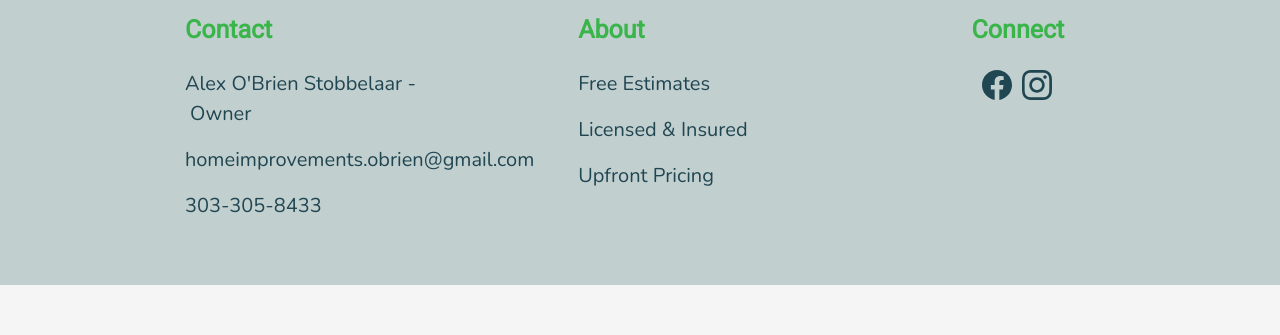
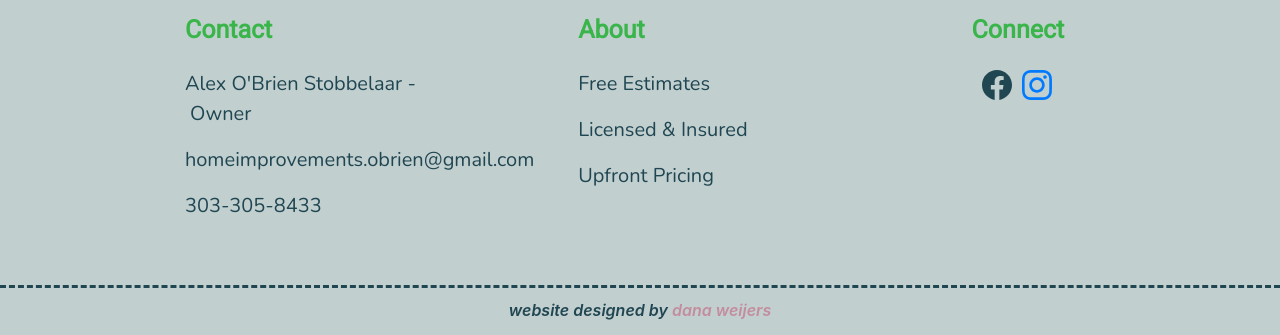
Before and after one commit to dakuglin/obrien-home-improvement, a React (Create React App) app: page /projects in a window 1280 px wide. Shown: the part 1163-1498 px from the top of the page. Before the commit the page ends 1448 px from the top, so only its background shows below. Built offline with nearby package versions, Linux system fonts and the light colour scheme; no server answers.

Commit message:
added credit link to footer

```diff
--- a/src/components/AboutSection.tsx
+++ b/src/components/AboutSection.tsx
@@ -17,7 +17,6 @@ export const AboutSection: FC = () => {
     </AboutMain>
     <AboutMainContact>
       303-305-8433
-      <br />
       homeimprovements.obrien@gmail.com
     </AboutMainContact>
 
--- a/src/components/Footer.tsx
+++ b/src/components/Footer.tsx
@@ -7,6 +7,7 @@ import {
   Img,
   FooterTitle,
   FooterContent,
+  FooterCredit,
 } from "../styles/Footer";
 import {
   SiInstagram,
@@ -53,12 +54,23 @@ export const Footer: FC = () => {
               <FooterTitle>Connect</FooterTitle>
               <FooterContent>
                 <SiFacebook className="social-media-icon"/>
-                <SiInstagram className="social-media-icon"/>
+                <a href="https://www.instagram.com/obrienhomeimprovement/?hl=en" target="_#">
+                  <SiInstagram className="social-media-icon"/>
+                </a>
               </FooterContent>
             </Col>
           </Row>
         </Container>
       </FooterWrapper>
+      <FooterCredit>
+        <Row>
+          <Col sm={12}>
+            <p>
+              website designed by <a href="https://dana-weijers-portfolio.herokuapp.com/" target="_#"><span className="credit-link">dana weijers</span></a>
+            </p>
+          </Col>
+        </Row>
+      </FooterCredit>
     </FooterContainer>
     </>
   );
--- a/src/components/ProjectSection.tsx
+++ b/src/components/ProjectSection.tsx
@@ -1,6 +1,7 @@
 import React, { FC } from "react";
 import { Card, Container, Row, Col, Carousel } from "react-bootstrap";
 import { ProjectSectionContainer, Title } from "../styles/ProjectSection";
+import { Hero } from "../components/Hero";
 
 export const ProjectSection: FC = () => {
   return (
@@ -13,7 +14,8 @@ export const ProjectSection: FC = () => {
           <Card>
             <Carousel>
               <Carousel.Item>
-                <Card.Img variant="top" src="https://images.unsplash.com/photo-1584622650111-993a426fbf0a?ixid=MXwxMjA3fDB8MHxwaG90by1wYWdlfHx8fGVufDB8fHw%3D&ixlib=rb-1.2.1&auto=format&fit=crop&w=1950&q=80" />
+                {/* <Card.Img variant="top" src="https://images.unsplash.com/photo-1584622650111-993a426fbf0a?ixid=MXwxMjA3fDB8MHxwaG90by1wYWdlfHx8fGVufDB8fHw%3D&ixlib=rb-1.2.1&auto=format&fit=crop&w=1950&q=80" /> */}
+                <Hero img_url="https://images.unsplash.com/photo-1584622650111-993a426fbf0a?ixid=MXwxMjA3fDB8MHxwaG90by1wYWdlfHx8fGVufDB8fHw%3D&ixlib=rb-1.2.1&auto=format&fit=crop&w=1950&q=80" img_alt="Bathroom"/>
               </Carousel.Item>
               <Carousel.Item>
                 <Card.Img variant="top" src="https://images.unsplash.com/photo-1484154218962-a197022b5858?ixid=MXwxMjA3fDB8MHxwaG90by1wYWdlfHx8fGVufDB8fHw%3D&ixlib=rb-1.2.1&auto=format&fit=crop&w=1953&q=80" />
--- a/src/styles/Footer.ts
+++ b/src/styles/Footer.ts
@@ -43,7 +43,6 @@ export const FooterTitle = styled.div`
 export const FooterContent = styled.div`
   font-family: 'Nunito', sans-serif;
   margin-left: 33%;
-  color: #204652;
   font-size: 20px;
 
   .social-media-icon {
@@ -52,23 +51,24 @@ export const FooterContent = styled.div`
   }
 `;
 
+export const FooterCredit = styled.div`
+  color: #204652;
+  text-align: center;
+  font-style: oblique;
+  border-top: 3px dashed;
+  padding-top: 10px;
+  font-size: 16px;
+  text-decoration: none;
+  font-weight: 600;
 
+  .credit-link {
+    color: #c38d9e;
+    font-style: italic;
+    text-decoration: none;
 
+  }
 
-
-  /* .social-media-icon {
-    font-size: 30px;
-    margin: 15px;
-  } */
-
-
-
-// export const FooterLink = styled.a`
-//   color: #204652;
-
-//   :hover {
-//     color: black;
-//     transition: 0.35s ease-out;
-//     text-decoration: none;
-//   }
-// `;
+  :hover {
+    text-decoration: none;
+  }
+`;
```
Also changed, not shown: 1 other file (tests, documents, lock files or other folders).
